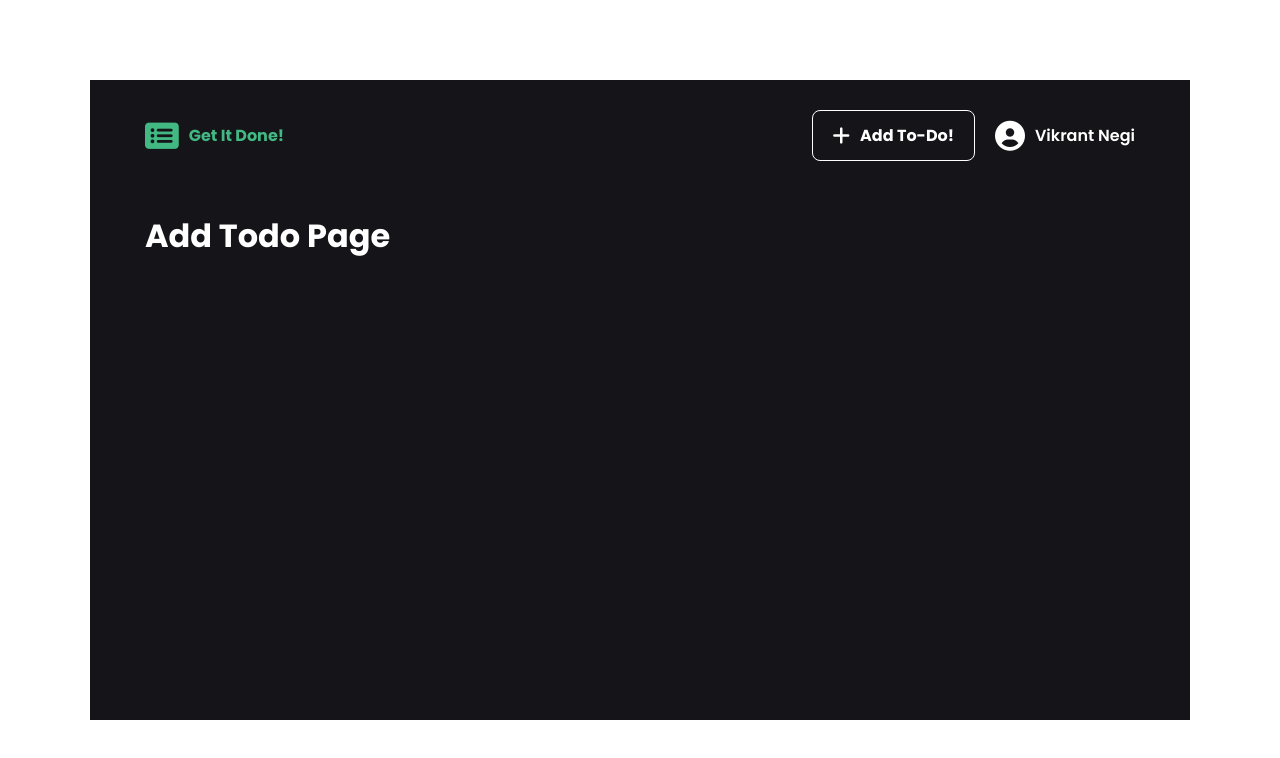
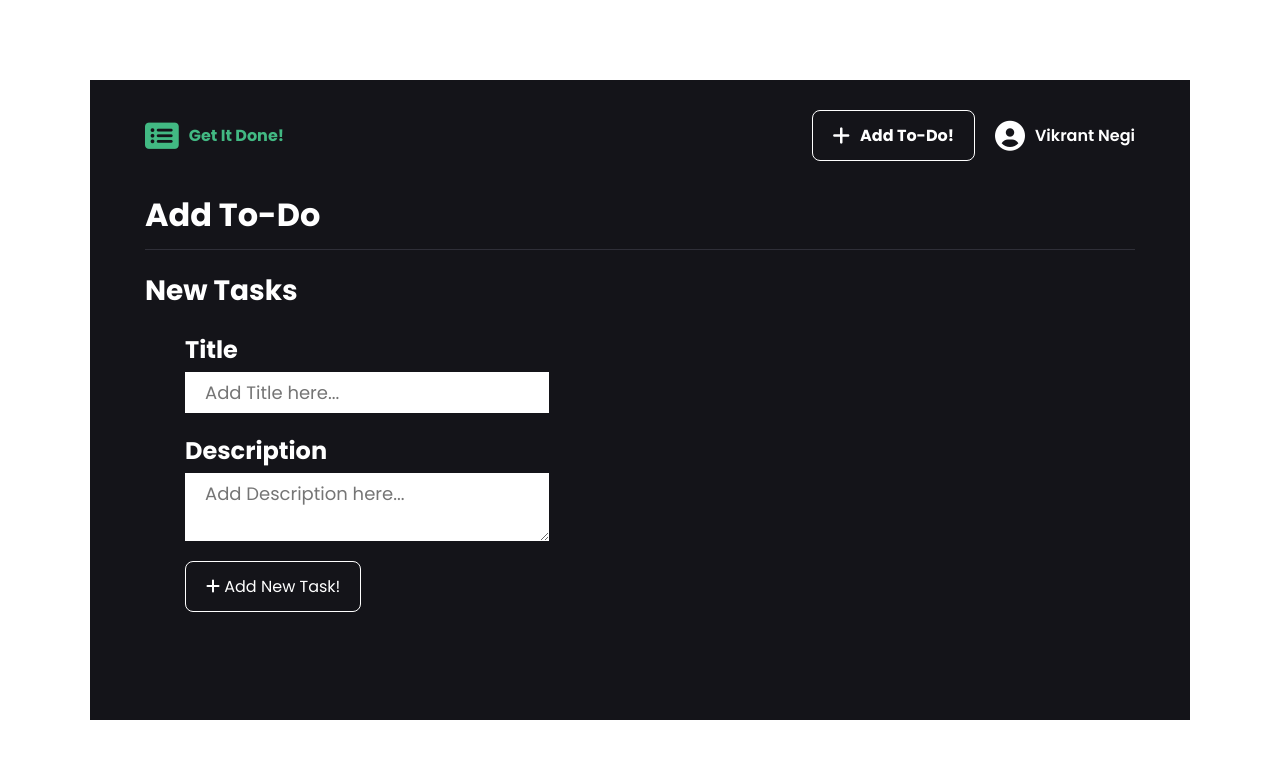
Before and after one commit to Vikraantnegi/VueTodoApp, a Vue app: page /add in a window 1280 px wide. Shown: the top 758 px of the page. Built offline with nearby package versions, Linux system fonts and the light colour scheme; the HTML template or start-up script is replaced by a standard one.

Commit message:
Add Route

```diff
--- a/src/views/Add.vue
+++ b/src/views/Add.vue
@@ -1,5 +1,89 @@
 <template>
   <div class="add">
-    <h1>Add Todo Page</h1>
+    <div class="headAdd">
+      <div class="homeDate">Add To-Do</div>
+    </div>
+    <div class="homeContent">
+      <div class="homeContent__head">New Tasks</div>
+    </div>
+    <div class="addForm">
+      <div class="TitleForm">
+        <label class="TitleLabel">Title </label>
+        <input v-model="title" class="TitleInput" placeholder="Add Title here..." />
+      </div>
+      <div class="DescriptionForm">
+        <label class="DescriptionLabel">Description </label>
+        <textarea v-model="message" class="DescriptionInput" placeholder="Add Description here..." />
+      </div>
+      <div class="addTodoButton grow pointer" @click="addTask"><i class="fas fa-plus ADDLogo"></i> Add New Task!</div>
+    </div>
   </div>
 </template>
+
+<script>
+import ToDoData from '../assets/todo'
+export default{
+  name: 'Add',
+  data: () => ({
+    title: '',
+    message: '',
+    list: ToDoData,
+  }),
+  methods: {
+    addTask: function(){
+      if(this.title && this.message){
+        var d = new Date();
+        var object = {
+          "id": ToDoData.length+1,
+          "title": this.title,
+          "done": false,
+          "description": this.message,
+          "author": "Vikrant Negi",
+          "createdDate": `${d.getDate() + '/' + d.getMonth()+1 + '/' + d.getFullYear()}`,
+        }
+        ToDoData.push(object)
+        this.$router.push({ name: 'Home' })
+        this.title=""
+        this.message=""
+      }
+    }
+  }
+}
+</script>
+
+<style>
+.headAdd{
+  padding-bottom: 10px;
+  border-bottom: 1px solid rgba(87, 87, 103, 0.4);
+}
+.addForm, .TitleForm, .DescriptionForm{
+  display: flex;
+  flex-direction: column;
+  gap: 20px;
+}
+.addForm{
+  padding: 0 40px;
+  margin-bottom: 40px;
+}
+.TitleForm, .DescriptionForm{
+  gap: 5px;
+  width: 40%;
+}
+.TitleLabel, .DescriptionLabel{
+  font-weight: 700;
+  font-size: 24px;
+}
+.TitleInput, .DescriptionInput{
+  border: none;
+  outline: none;
+  padding: 7px 20px;
+  font-family: 'Poppins', sans-serif;
+  font-size: 18px;
+}
+.addTodoButton{
+  border: 1px solid #FFFFFF;
+  padding: 12px 20px;
+  border-radius: 8px;
+  width: fit-content;
+}
+</style>
```
